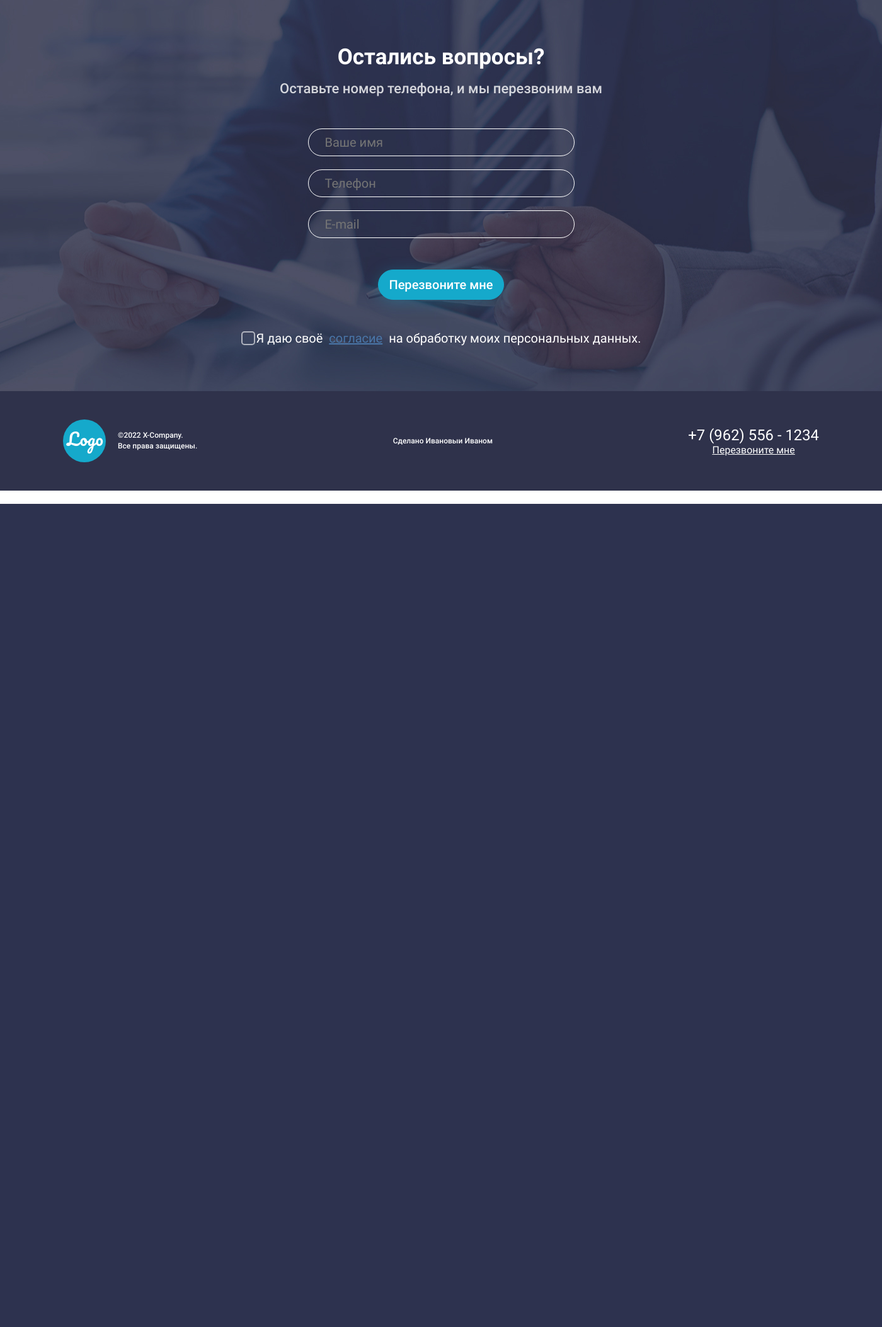
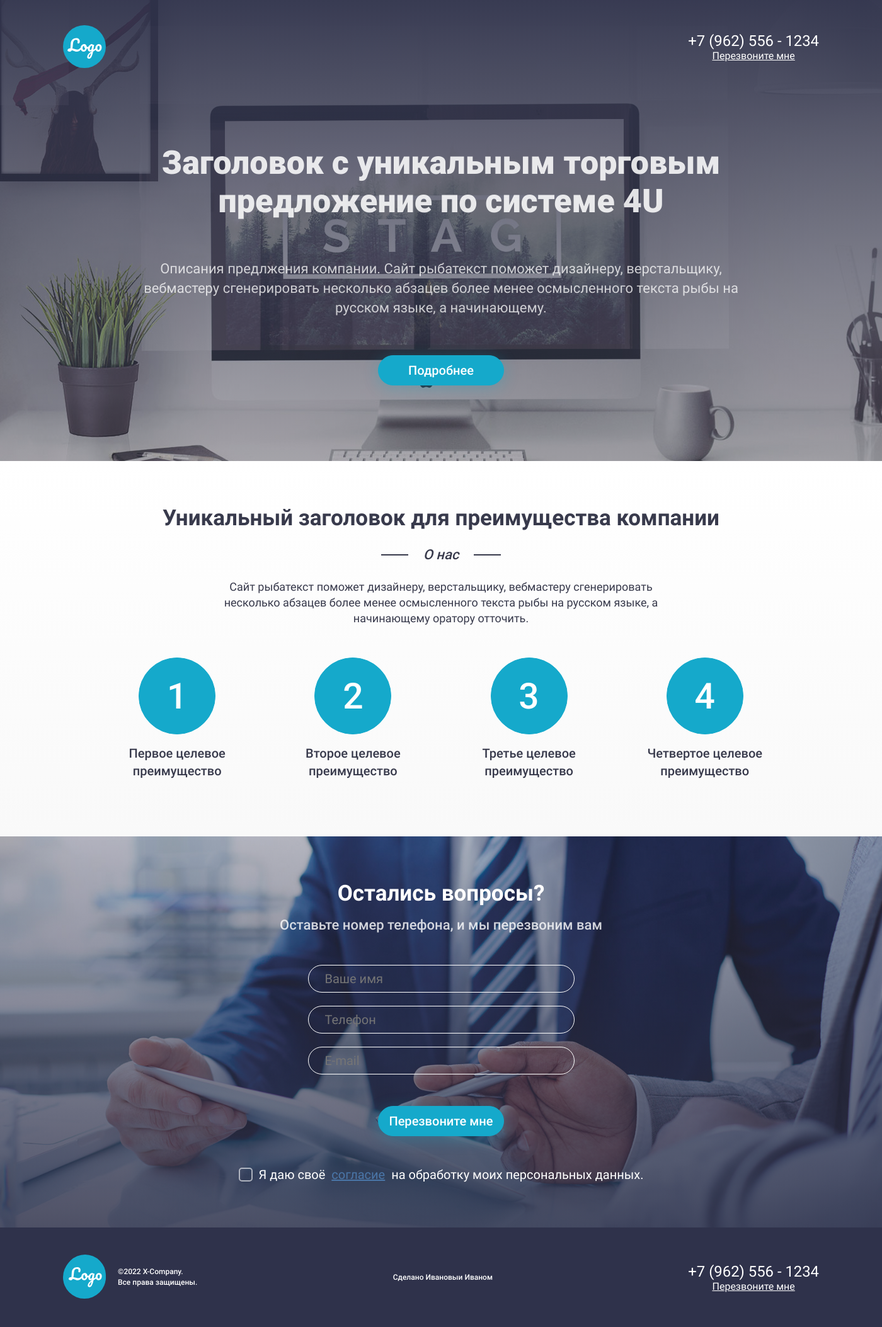
Before and after one commit to mindfling/mindfling.github.io, a PHP site: page / in a window 1400 px wide. Shown: the whole page at 63% size. Before the commit the page ends 800 px from the top, so only its background shows below. Run offline with PHP 8.4, Linux system fonts and the light colour scheme; some web fonts are replaced.

Commit message:
feat M03L05 web adaptive checkbox and bg header and contact

```diff
--- a/web_perfect_adaptive_module3/index.html
+++ b/web_perfect_adaptive_module3/index.html
@@ -105,8 +105,7 @@
               </span>
             </label>
           </div>
-
-<!--
+          <!--
           <div class="form__agree">
             <input id="form-agree-check" name="agree-check" class="form__agree-check" type="checkbox" required value="ok">
             <label class="form__label" for="form-agree-check">
@@ -115,7 +114,7 @@
               на обработку моих персональных данных.
             </label>
           </div>
- -->
+           -->
         </form>
       </div>
     </section>
@@ -127,7 +126,7 @@
     <div class="container container_footer">
 
       <div class="footer__inner infobar">
-
+<!--
         <div class="footer__company infobar__company company">
           <div class="company__logo infobar__logo">
             <a class="company__logo-link" href="#" alt="logo" title="company logo link">logo</a>
@@ -136,14 +135,17 @@
             &copy;2022&nbsp;X-Company.<br>Все&nbsp;права&nbsp;защищены.
           </div>
         </div>
-        <!-- <div class="company footer__company infobar__company">
+ -->
+        <div class="footer__company infobar__company company">
           <div class="company__logo">
-            <img class="company__logo-image" src="img/logo-round.svg" alt="logo" title="company logo">
+            <a class="company__logo-link" href="#" alt="logo" title="company logo link">
+              <img class="company__logo-image" src="img/logo-round.svg" alt="logo" title="company logo">
+            </a>
           </div>
           <div class="company__copy infobar__copy">
             &copy;2022&nbsp;X-Company.<br>Все&nbsp;права&nbsp;защищены.
           </div>
-        </div> -->
+        </div>
         <div class="footer__designer infobar__designer">Сделано Ивановыи Иваном</div>
         <div class="callback footer__callback infobar__callback">
           <span class="footer__callback-tel infobar__callback-tel">+7&nbsp;(962)&nbsp;556&nbsp;-&nbsp;1234</span>
--- a/web_perfect_adaptive_module3/styles/advantages.css
+++ b/web_perfect_adaptive_module3/styles/advantages.css
@@ -2,8 +2,8 @@
 
 .advantages {
   /* border: 1px solid orange; */
-  /* display: flex; */
-  display: none;
+  display: flex;
+  /* display: none; */
   min-height: 596px;
   padding: 70px 0;
   /* todo */
--- a/web_perfect_adaptive_module3/styles/contact.css
+++ b/web_perfect_adaptive_module3/styles/contact.css
@@ -4,6 +4,9 @@
   display: flex;
   min-height: 621px;
   background: url(../img/background-contact-screen.jpg) no-repeat center;
+  background: linear-gradient( rgba(47, 50, 75, 0.35),
+                rgba(47, 50, 75, 0.85)),
+                  url(../img/background-contact-screen-orig.jpg) no-repeat center;
   background-size: cover;
   color: var(--white);
   padding: 70px 0;
@@ -38,13 +41,11 @@
   font-size: 35px;
   line-height: 41px;
   text-align: center;
-
-  color: #ffffff;
+  color: var(--white, #ffffff);
 }
 
 .container_contact {
   /* border: 1px solid orange; */
-
   display: flex;
   flex-direction: column;
   justify-content: space-between;
@@ -97,6 +98,8 @@
   display: block;
   width: 22px;
   height: 22px;
+  -webkit-appearance: none;
+  -moz-appearance: none;
   appearance: none;
   z-index: 1; /* todo */
   opacity: 0.5;
@@ -112,7 +115,7 @@
 /* *псевдоэлемент чекбокс */
 .form__agree-check + .form__label::before {
   content: "";
-  /* appearance: none; */
+  appearance: none;
   position: absolute;
   top: 0px;
   left: 0px;
@@ -179,7 +182,7 @@
 }
 
 .form__label-text {
-  padding-left: 24px;
+  padding-left: 32px;
 }
 
 .form__button {
--- a/web_perfect_adaptive_module3/styles/global.css
+++ b/web_perfect_adaptive_module3/styles/global.css
@@ -14,6 +14,7 @@ body,
 .page {
   /* todo body flex */
   display: flex;
+  margin: auto;
   flex-direction: column;
   /* justify-content: start; */
   /* align-items: center; */
--- a/web_perfect_adaptive_module3/styles/header.css
+++ b/web_perfect_adaptive_module3/styles/header.css
@@ -3,10 +3,13 @@
 
 .header {
   display: flex;
-  display: none;
+  /* display: none; */
   min-height: 732px;
-  background: url(../img/background-contact-screen.jpg) no-repeat center;
-  background-size: cover;
+  background: linear-gradient( rgba(47, 50, 75, 0.95),
+                              rgba(47, 50, 75, 0.35)),
+              url(../img/home_first_screen-orig.jpg) no-repeat center;
+  /* background: url(../img/home_first_screen-orig.jpg); */
+  /* background-size: cover; */
   color: var(--white);
   padding: 40px 0;
 }
```
Also changed, not shown: alias.txt (+9 -0 lines).
